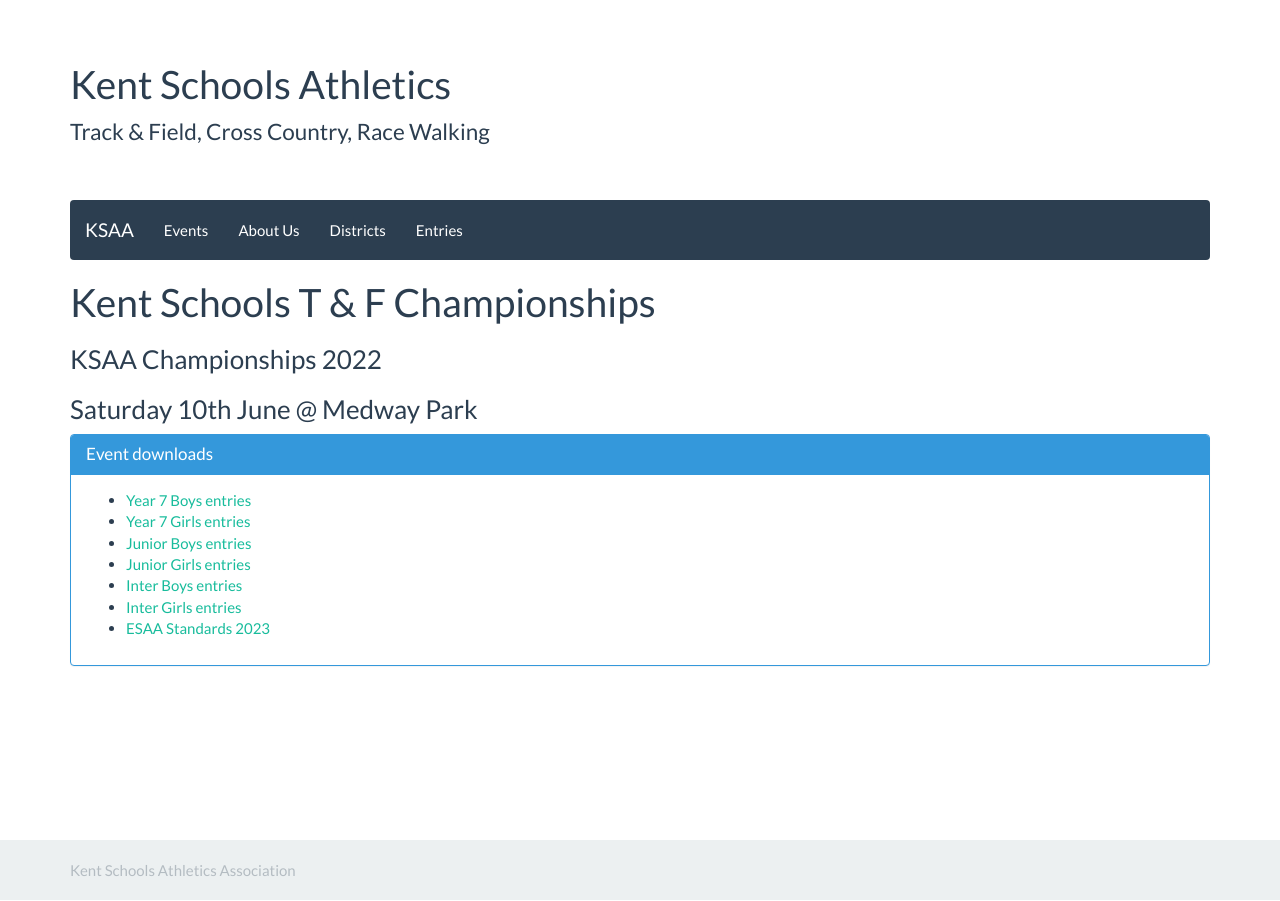
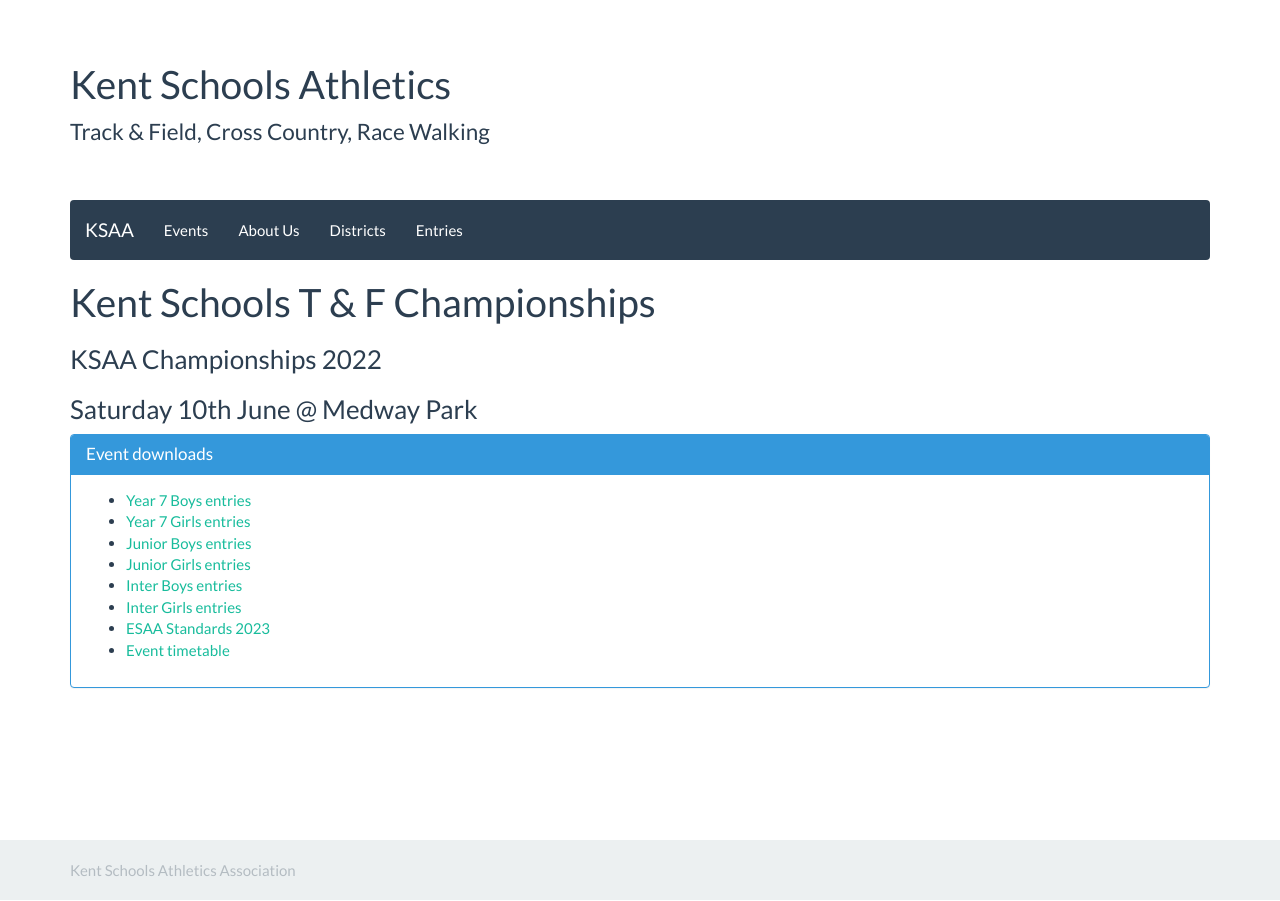
Before and after one commit to chrisnewark/chrisnewark.github.io, a Jekyll site: the page built from _events/22-23/2023-06-10-kent-schools-t-and-f-championships.md, in a window 1280 px wide. Built offline with Jekyll 4.4.1, drawn with Linux system fonts in a browser that asks for light colours; nearby versions of some CDN libraries.

Commit message:
Added event timetable

```diff
--- a/_events/22-23/2023-06-10-kent-schools-t-and-f-championships.md
+++ b/_events/22-23/2023-06-10-kent-schools-t-and-f-championships.md
@@ -23,6 +23,7 @@
         <li><a href="/files/events/22-23/2023-06-10-kent-schools-t-and-f-championships/KSAA-2023-T&F-Championships-Entries-IG.pdf">Inter Girls entries</a></li>
         <li><a href="/files/events/22-23/2023-06-30-esaa-t-and-f-championships/ESAA-Standards-2023.docx">
         ESAA Standards 2023</a></li>
+        <li><a href="/files/events/22-23/2023-06-10-kent-schools-t-and-f-championships/KSAA-2023-Timetable.pdf">Event timetable</a></li>
     </ul>
   </div>
 </div>
```
Also changed, not shown: 1 other file.
